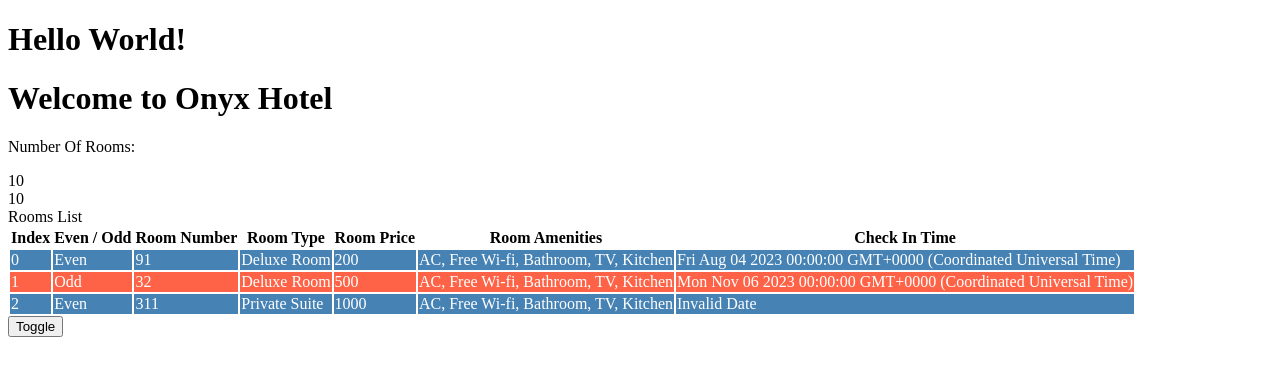
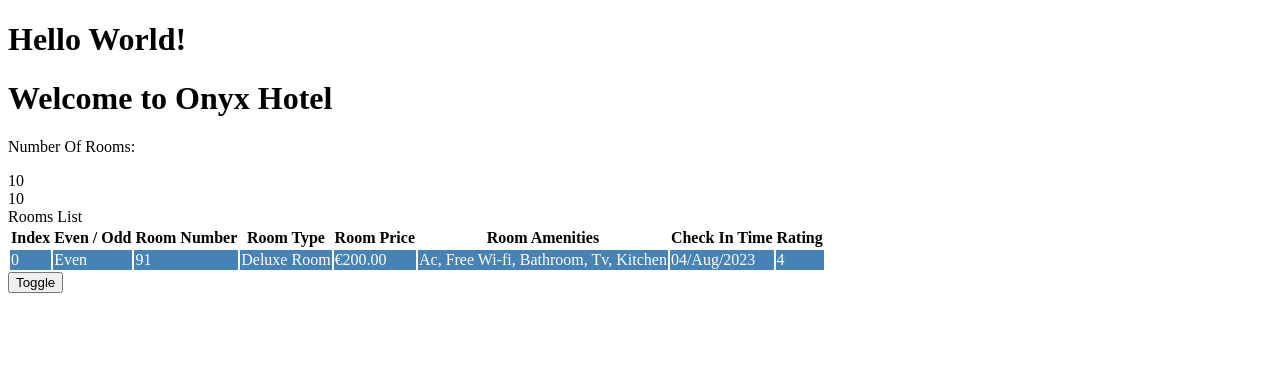
Before and after one commit to flavioalibeaj/Angular_demo, an Angular app in the folder hotelInventoryApp/: page / in a window 1280 px wide. Shown: the top 376 px of the page. Built offline with nearby package versions, Linux system fonts and the light colour scheme.

Commit message:
Built in pipes

```diff
--- a/hotelInventoryApp/src/app/app.component.ts
+++ b/hotelInventoryApp/src/app/app.component.ts
@@ -8,5 +8,5 @@ import { Component } from '@angular/core';
 export class AppComponent {
   title = 'hotelInventoryApp';
 
-  role = "User"
+  // role = "User"
 }
--- a/hotelInventoryApp/src/app/rooms/rooms.component.html
+++ b/hotelInventoryApp/src/app/rooms/rooms.component.html
@@ -5,6 +5,7 @@
 </div>
 
 {{room?.availableRooms ?? "No rooms"}}
+
 
 <div *ngIf="room.availableRooms > 0">
     Rooms List
@@ -17,15 +18,19 @@
             <th>Room Price</th>
             <th>Room Amenities</th>
             <th>Check In Time</th>
+            <th>Rating</th>
         </tr>
-        <tr [ngClass]="e? 'even' : 'odd'" *ngFor="let room of roomList; let i = index; let e = even; let o = odd">
+        <tr
+        [ngClass]="e? 'even' : 'odd'"
+        *ngFor="let room of roomList | slice: 0:1; let i = index; let e = even; let o = odd">
             <td>{{i}}</td>
             <td>{{e? "Even" : "Odd"}}</td>
             <td>{{room.roomNumber}}</td>
             <td>{{room.roomType}}</td>
-            <td>{{room.price}}</td>
-            <td>{{room.amenities}}</td>
-            <td>{{room.checkInTime}}</td>
+            <td>{{room.price | currency :"EUR"}}</td>
+            <td>{{room.amenities | titlecase}}</td>
+            <td>{{room.checkInTime | date : "dd/MMM/yyyy"}}</td>
+            <td>{{room.rating}}</td>
         </tr>
     </table>
     <!-- {{roomList}} -->
--- a/hotelInventoryApp/src/app/rooms/rooms.component.ts
+++ b/hotelInventoryApp/src/app/rooms/rooms.component.ts
@@ -27,7 +27,8 @@ export class RoomsComponent {
       price: 200,
       photos: "https://images.unsplash.com/photo-1591088398332-8a7791972843?ixlib=rb-4.0.3&ixid=MnwxMjA3fDB8MHxwaG90by1wYWdlfHx8fGVufDB8fHx8&auto=format&fit=crop&w=1074&q=80",
       checkInTime: new Date("08-04-2023"),
-      checkOutTime: new Date("11-04-2023")
+      checkOutTime: new Date("11-04-2023"),
+      rating: 4
     },
     {
       roomNumber: 32,
@@ -36,7 +37,8 @@ export class RoomsComponent {
       price: 500,
       photos: "https://images.unsplash.com/photo-1591088398332-8a7791972843?ixlib=rb-4.0.3&ixid=MnwxMjA3fDB8MHxwaG90by1wYWdlfHx8fGVufDB8fHx8&auto=format&fit=crop&w=1074&q=80",
       checkInTime: new Date("11-06-2023"),
-      checkOutTime: new Date("14-06-2023")
+      checkOutTime: new Date("14-06-2023"),
+      rating: 4.5
     },
     {
       roomNumber: 311,
@@ -44,8 +46,9 @@ export class RoomsComponent {
       amenities: "AC, Free Wi-fi, Bathroom, TV, Kitchen",
       price: 1000,
       photos: "https://images.unsplash.com/photo-1591088398332-8a7791972843?ixlib=rb-4.0.3&ixid=MnwxMjA3fDB8MHxwaG90by1wYWdlfHx8fGVufDB8fHx8&auto=format&fit=crop&w=1074&q=80",
-      checkInTime: new Date("28-09-2023"),
-      checkOutTime: new Date("30-09-2023")
+      checkInTime: new Date("11-06-2023"),
+      checkOutTime: new Date("12-06-2023"),
+      rating: 5.0
     }
   ]
 
--- a/hotelInventoryApp/src/app/rooms/rooms.ts
+++ b/hotelInventoryApp/src/app/rooms/rooms.ts
@@ -14,4 +14,5 @@ export interface RoomList {
     photos: string
     checkInTime: Date
     checkOutTime: Date
+    rating: number
 }
```
